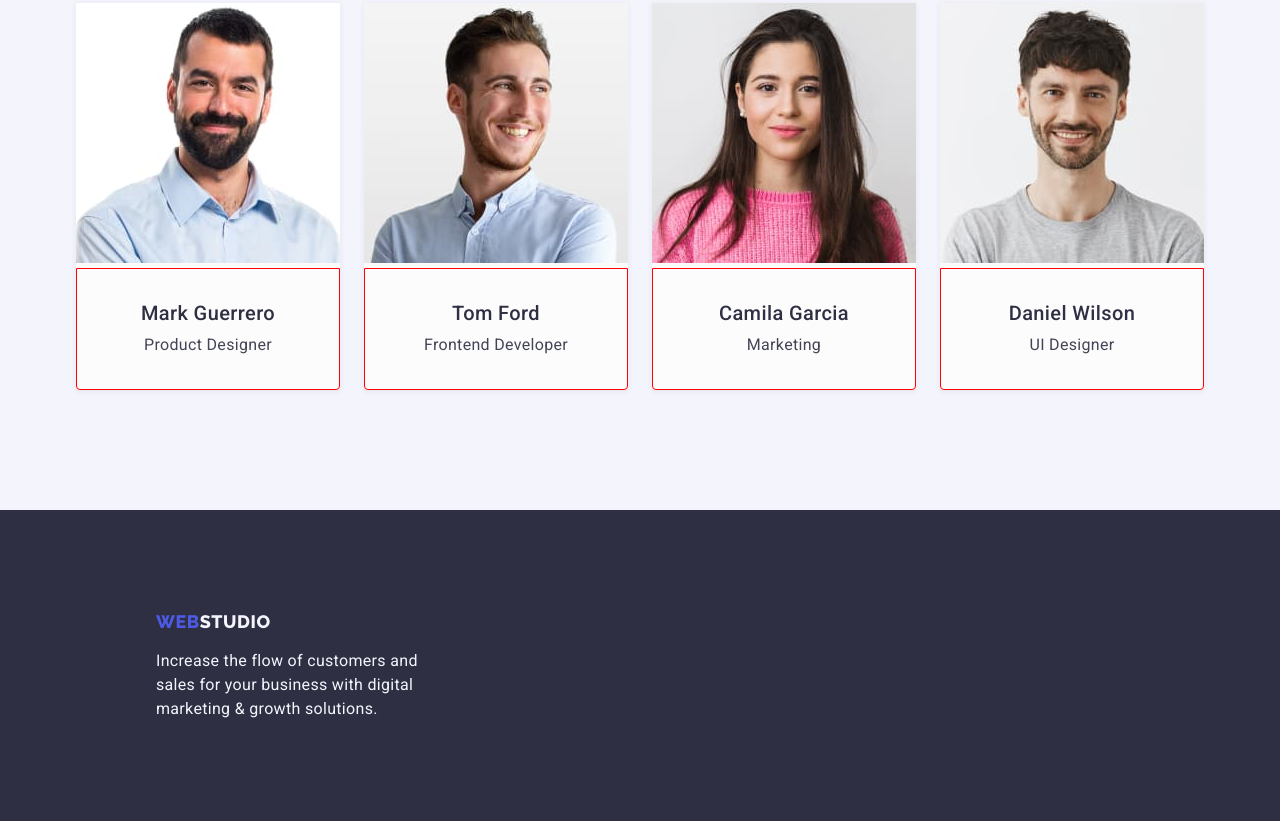
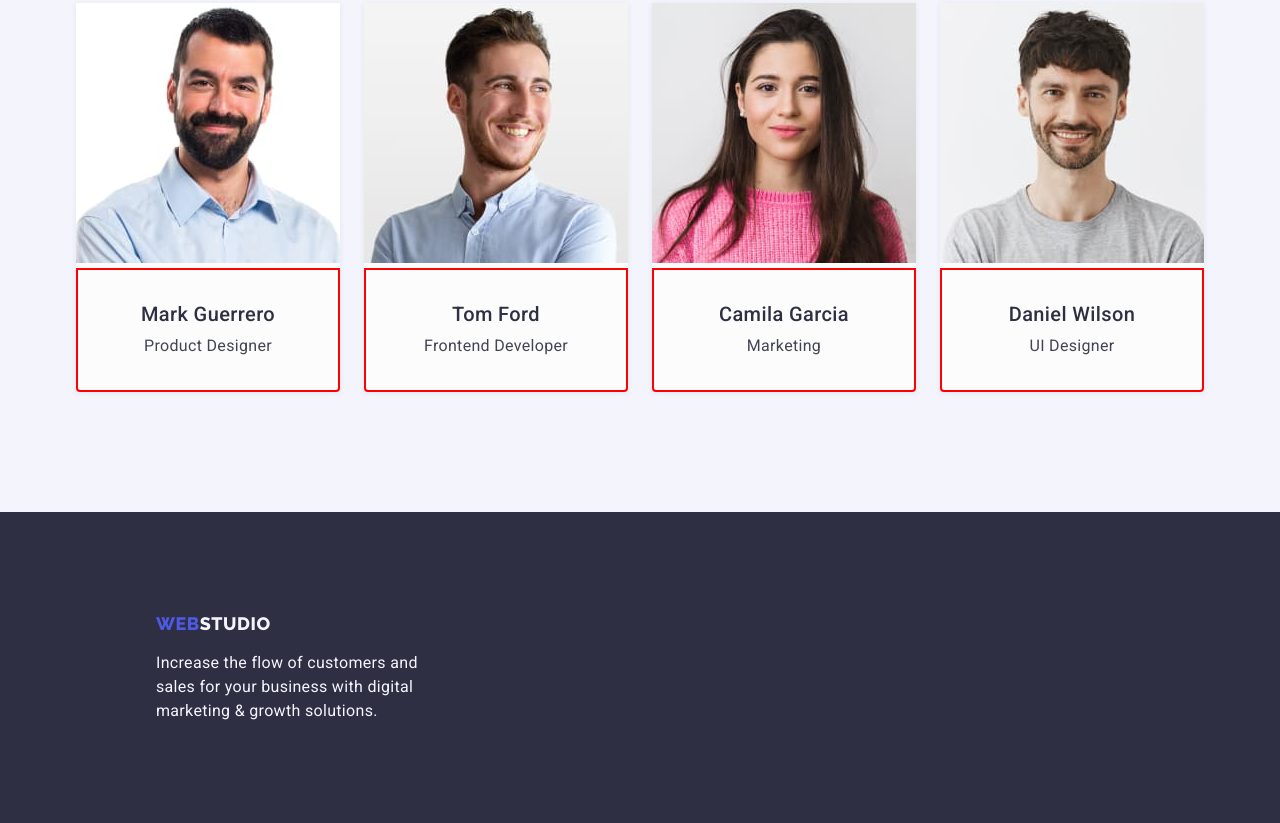
Before and after one commit to Mati220186/FSOn15-goit-markup-hw-03, a plain HTML site: page index.html in a window 1280 px wide. Shown: the part 1631-2454 px from the top of the page. Drawn offline with nearby package versions, Linux system fonts and the light colour scheme.

Commit message:
Update16-8-23v3

```diff
--- a/css/index.css
+++ b/css/index.css
@@ -327,7 +327,7 @@ a {
   border-radius: 0px 0px 4px 4px;
   padding-top: 32px;
   padding-bottom: 32px;
-  border: 1px solid red;
+  border: 2px solid red;
   margin: 0;
   /*padding: 32px auto 32px auto;*/
 }
```
